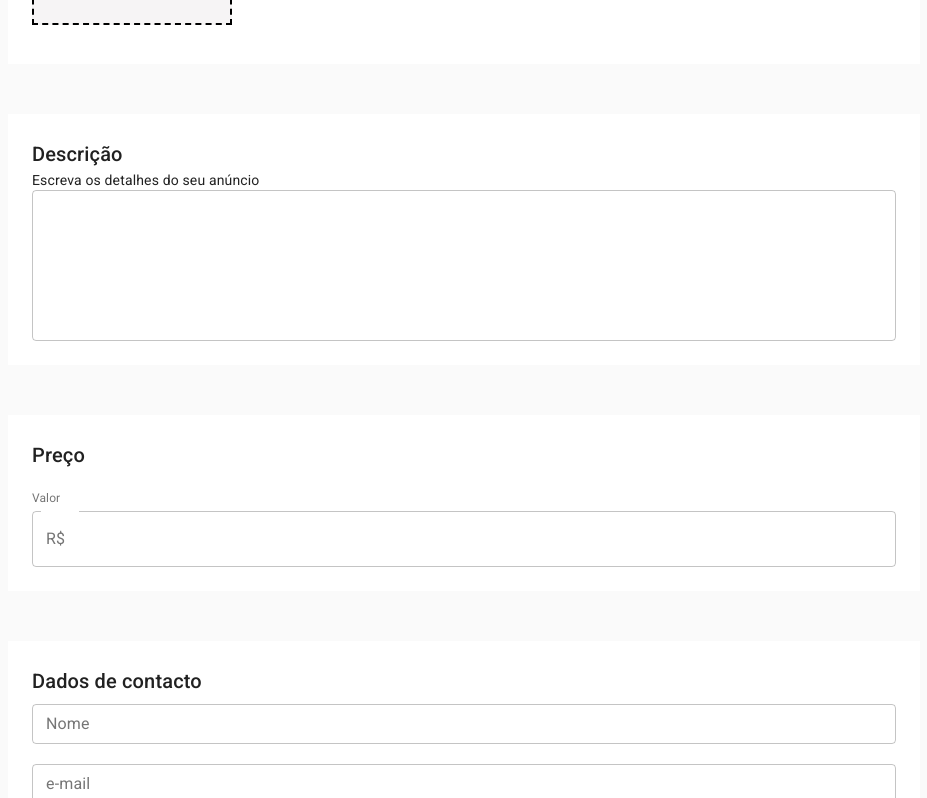
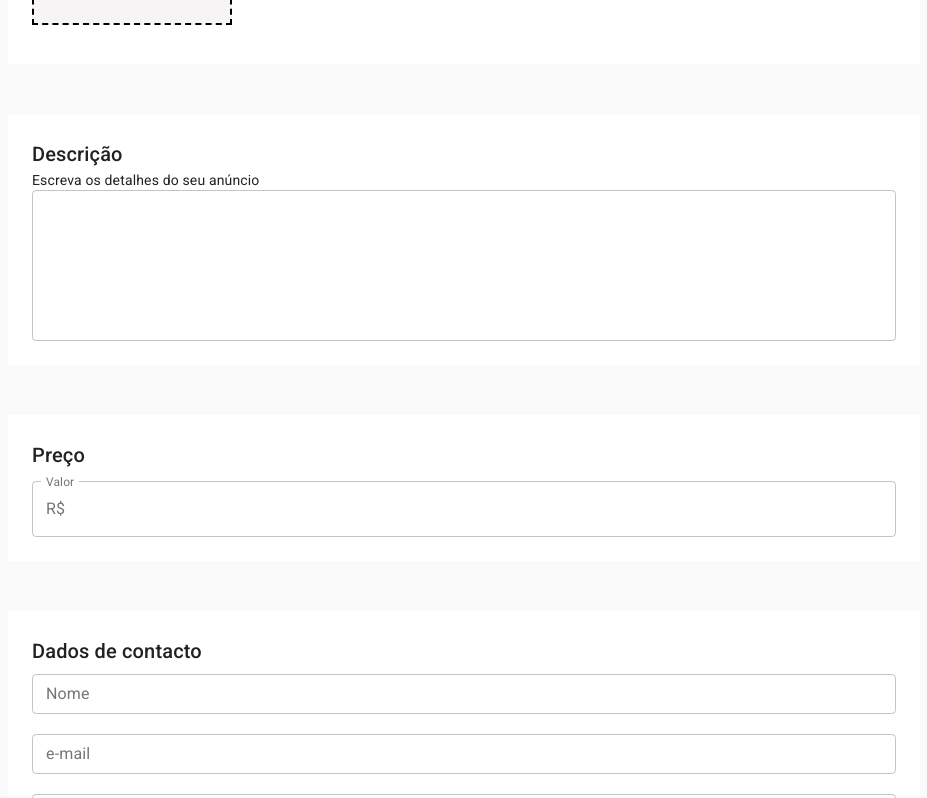
Before and after one commit to ulissessoaresmoreira/webpop, a Next.js app: page /user/publish in a window 1280 px wide. Shown: the part 741-1539 px from the top of the page, without its empty margins (176-1103 px from the left). Built offline with nearby package versions, Linux system fonts and the light colour scheme.

Commit message:
instalacao e configuracao do formik

```diff
--- a/package.json
+++ b/package.json
@@ -13,12 +13,14 @@
     "@emotion/styled": "^11.8.1",
     "@material-ui/core": "^4.12.4",
     "@material-ui/icons": "^4.11.3",
+    "formik": "^2.2.9",
     "framer-motion": "^6.3.0",
     "next": "12.1.4",
     "react": "18.0.0",
     "react-dom": "18.0.0",
     "react-dropzone": "^12.0.5",
-    "react-material-ui-carousel": "^2.3.11"
+    "react-material-ui-carousel": "^2.3.11",
+    "yup": "^0.32.11"
   },
   "devDependencies": {
     "eslint": "8.12.0",
--- a/pages/user/publish.js
+++ b/pages/user/publish.js
@@ -1,4 +1,6 @@
 import { useState } from 'react'
+import { Formik } from 'formik'
+import * as yup from 'yup'
 
 import {
     Box,
@@ -78,7 +80,20 @@ const useStyles = makeStyles((theme) => ({
         padding: '5px 8px',
         color:'white',
     },
+    titlePrice:{
+        marginBottom: -30,
+    },
+    price:{
+        margin: '14px'
+    }
 }))
+
+const validationSchema = yup.object().shape({
+    title: yup.string()
+    .min(6, 'Digite pelo menos 6 caracteres')
+    .max(100, 'Digite no máximo 100 caracteres')
+    .required('Campo obrigatório'),
+})
 
 const Publish = () =>{
     const classes = useStyles()
@@ -108,6 +123,25 @@ const Publish = () =>{
     return(
         <>
             <TemplateDefault>
+                <Formik
+                    initialValues={{
+                        title: ''
+                    }}
+                    validationSchema={validationSchema}
+                    onSubmit={(values) => {
+                        console.log('enviado', values)
+                    }}
+                >
+                    {
+                        ({
+                            values,
+                            errors,
+                            handleChange,
+                            handleSubmit,
+                        }) => {
+                            console.log(errors)
+                            return(
+                                <form onSubmit={handleSubmit}>
                                     <Container maxWidth="sm">
                                         <Typography component="h1" variant="h2" align="center" color="textprimary">
                                             Publicar Anúncio
@@ -123,9 +157,14 @@ const Publish = () =>{
                                                 Título do anuncio
                                             </Typography>
                                             <TextField
+                                                name="title"
+                                                values={values.title}
+                                                onChange={handleChange}
                                                 label="ex.: Bicicleta aro 22 com garantia"
                                                 size="small"
                                                 fullWidth
+                                                error={errors.title}
+                                                helperText={errors.title}
                                             />
                                             <br /><br />
                                             <Typography component="h6" variant="h6" align="left" color="textPrimary">
@@ -220,12 +259,12 @@ const Publish = () =>{
 
                                     <Container maxWidth="md" className={classes.boxContainer}>
                                         <Box className={classes.box}>
-                        <Typography component="h6" variant="h6" align="left" color="textPrimary">
+                                            <Typography component="h6" variant="h6" align="left" color="textPrimary" className={classes.titlePrice}>
                                                 Preço
                                             </Typography>
                                             <br />
                                             <FormControl fullWidth varian="outlined">
-                            <InputLabel> Valor </InputLabel>
+                                                <InputLabel className={classes.price}> Valor </InputLabel>
                                                 <br />
                                                 <OutlinedInput
                                                     onChange={() => {}}
@@ -235,7 +274,6 @@ const Publish = () =>{
                                             </FormControl>
                                         </Box>
                                     </Container>
-
 
                                     <Container maxWidth="md" className={classes.boxContainer}>
                                         <Box className={classes.box}>
@@ -267,11 +305,16 @@ const Publish = () =>{
 
                                     <Container maxWidth="md" className={classes.boxContainer}>
                                         <Box textAlign="left" >
-                        <Button variant="contained" color="primary">
+                                            <Button type='submit' variant="contained" color="primary">
                                                 Publicar Anúncio
                                             </Button>
                                         </Box>
                                     </Container>
+                                </form>
+                            )
+                        }
+                    }
+                </Formik>
             </TemplateDefault>
         </>
     )
```
Also changed, not shown: 1 other file (tests, documents, lock files or other folders). Lines whose indentation alone changed are shown as unchanged.
